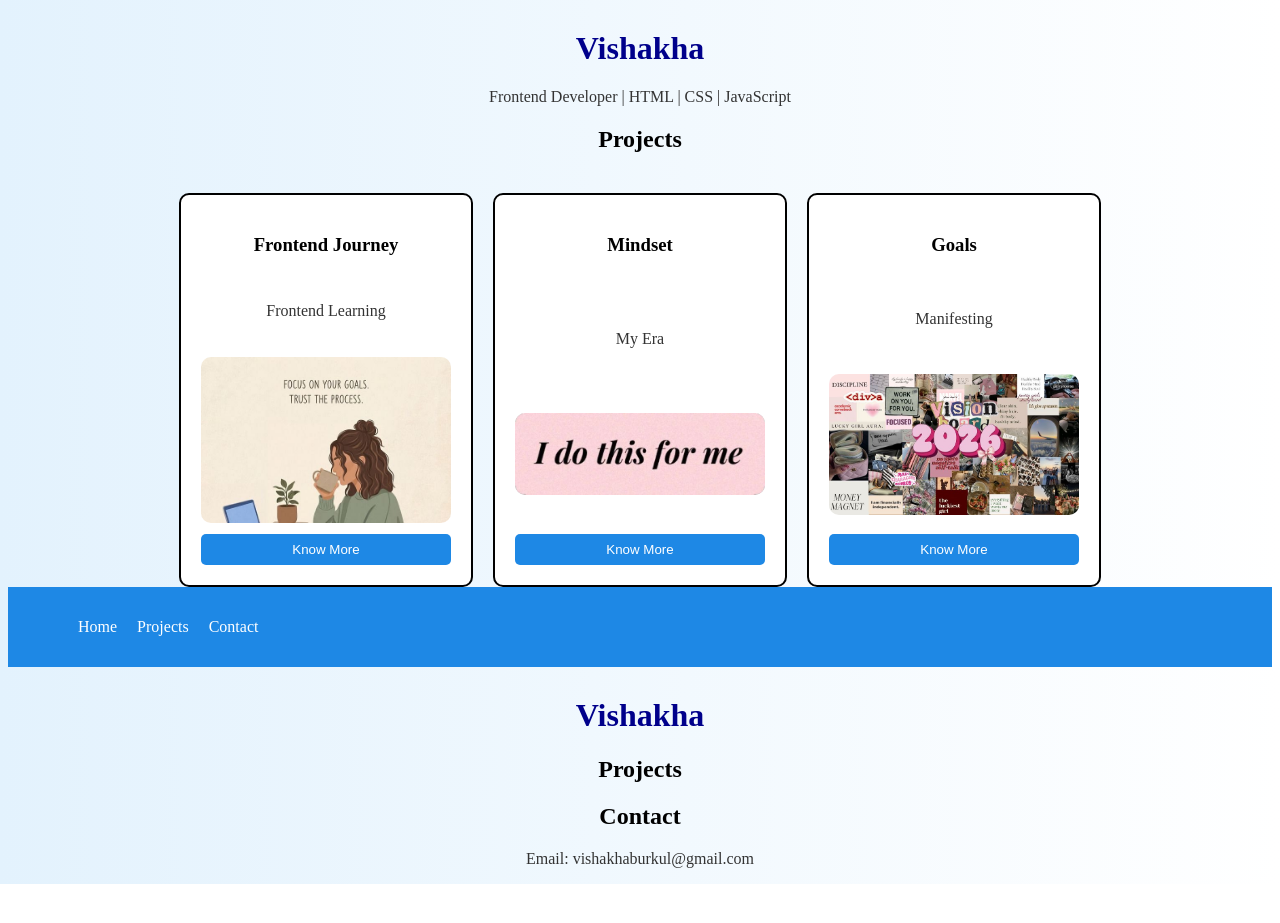
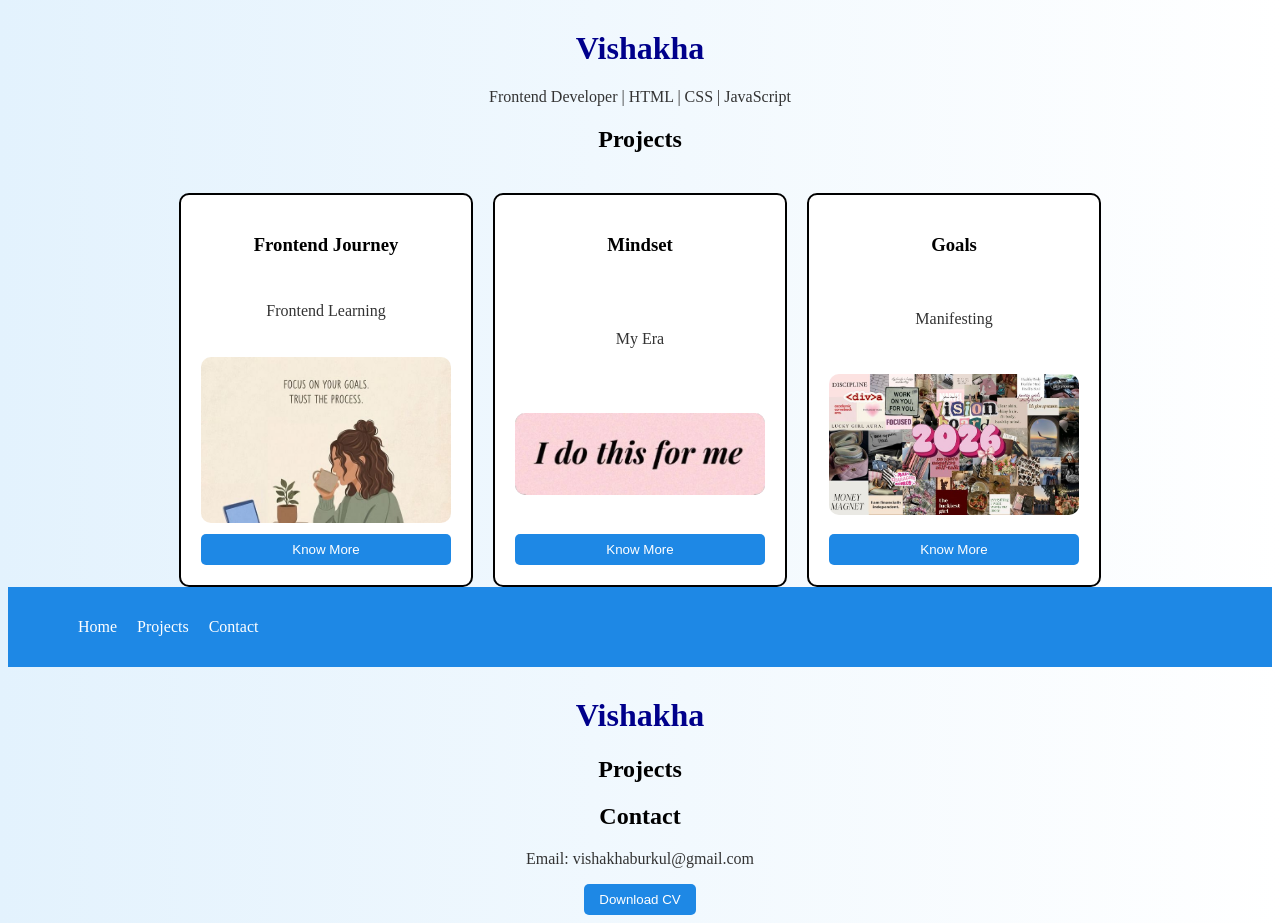
Before and after one commit to heyvishakha/myPortfolio, a plain HTML site: page index.html in a window 1280 px wide. Before the commit the page ends 884 px from the top, so only its background shows below. Drawn offline with Linux system fonts and the light colour scheme.

Commit message:
Add download button for CV
Added a button to download the CV.

```diff
--- a/index.html
+++ b/index.html
@@ -74,5 +74,9 @@
 <h2 id="contact">Contact</h2>
 <p>Email: vishakhaburkul@gmail.com</p>
 
+  <a href="CV.pdf" download>
+  <button>Download CV</button>
+</a>
+
 </body>
 </html>
```
